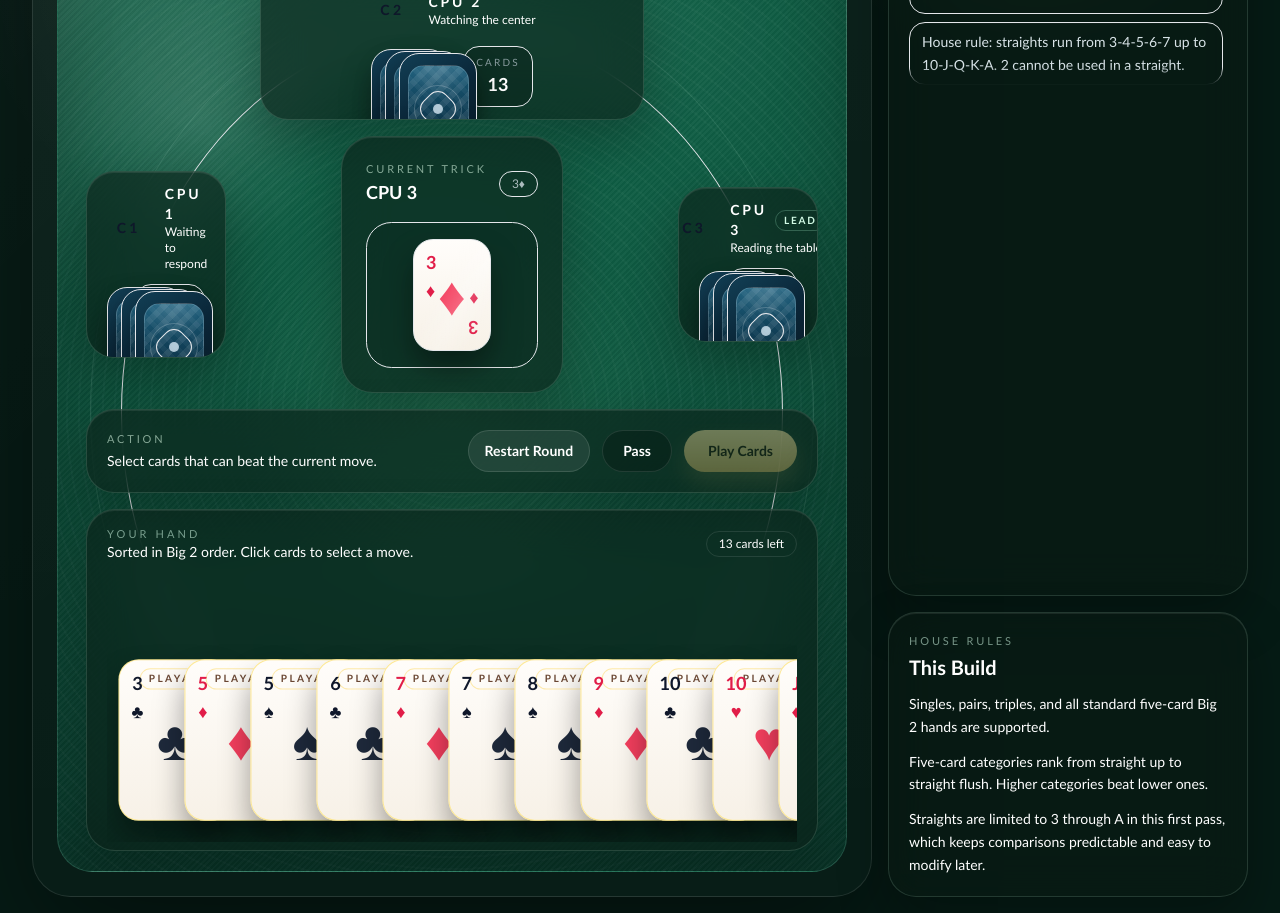
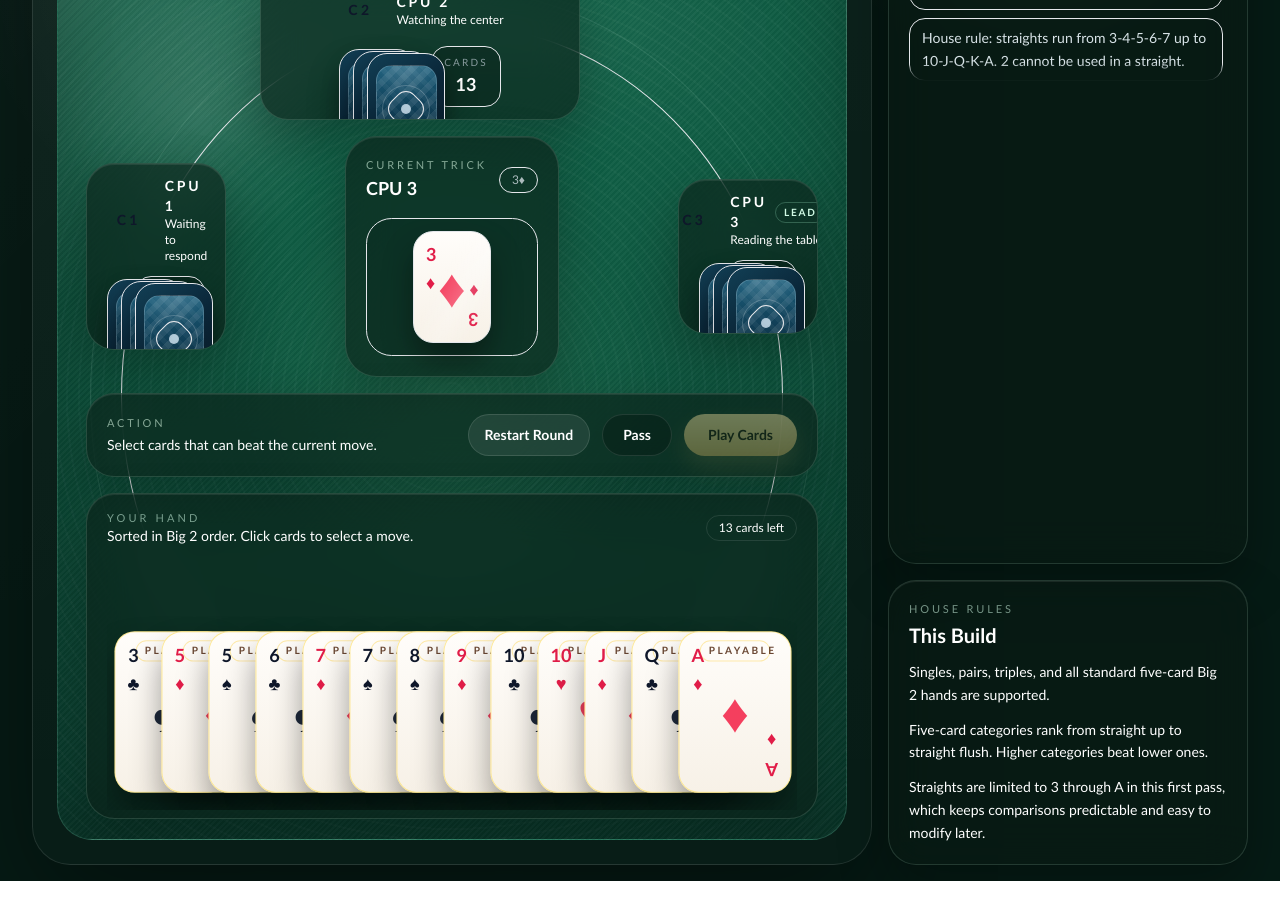
Before and after one commit to sunguyen06/big2online, a Next.js app: page /solo in a window 1280 px wide. Shown: the part 200-1113 px from the top of the page. After the commit the page ends 1081 px from the top, so only its background shows below. Built offline with nearby package versions, Linux system fonts and the light colour scheme.

Commit message:
Game UI fixes

```diff
--- a/components/big2/Card.tsx
+++ b/components/big2/Card.tsx
@@ -11,7 +11,7 @@ interface CardProps {
   playable?: boolean;
   interactive?: boolean;
   onClick?: () => void;
-  size?: "sm" | "md";
+  size?: "sm" | "compact" | "md";
   delay?: number;
   initialOffset?: { x?: number; y?: number; rotate?: number };
   className?: string;
@@ -20,6 +20,7 @@ interface CardProps {
 
 const sizeClasses = {
   sm: "h-24 w-[68px] sm:h-28 sm:w-[78px]",
+  compact: "h-[6.8rem] w-[76px] sm:h-[7.4rem] sm:w-[82px] lg:h-32 lg:w-[88px]",
   md: "h-32 w-[92px] sm:h-36 sm:w-[100px] lg:h-40 lg:w-[112px]",
 };
 
--- a/components/big2/GameLog.tsx
+++ b/components/big2/GameLog.tsx
@@ -15,8 +15,8 @@ const toneStyles: Record<LogEntry["tone"], string> = {
 
 export function GameLog({ log }: GameLogProps) {
   return (
-    <div className="glass-panel flex h-full min-h-[280px] flex-col rounded-[1.75rem] p-4 sm:p-5">
-      <div className="mb-4">
+    <div className="glass-panel flex h-full min-h-[220px] flex-col rounded-[1.75rem] p-4 sm:p-5 lg:min-h-0">
+      <div className="mb-3">
         <p className="panel-label">Recent Action</p>
         <h2 className="mt-1 text-xl font-semibold text-white">Game Log</h2>
       </div>
--- a/components/big2/Hand.tsx
+++ b/components/big2/Hand.tsx
@@ -1,5 +1,6 @@
 "use client";
 
+import { useEffect, useMemo, useRef, useState } from "react";
 import { Card as PlayingCard } from "@/components/big2/Card";
 import { Card } from "@/lib/big2/types";
 
@@ -22,26 +23,57 @@ export function Hand({
   interactive = false,
   dealt = true,
 }: HandProps) {
-  const overlap = cards.length > 10 ? 66 : 76;
-  const selectedSpread = 14;
+  const containerRef = useRef<HTMLDivElement | null>(null);
+  const [containerWidth, setContainerWidth] = useState(0);
+  const compactMode = cards.length >= 16;
+  const cardWidth = compactMode ? 96 : 112;
+  const baseSpacing = compactMode ? 50 : cards.length > 12 ? 62 : 76;
   const playableSet = new Set(playableIds);
-  const slotWidths = cards.map((card, index) =>
-    index === cards.length - 1 ? 112 : overlap + (selectedIds.includes(card.id) ? selectedSpread : 0),
-  );
-  const positions = slotWidths.reduce<number[]>((accumulator, width, index) => {
-    if (index === 0) {
-      accumulator.push(0);
-      return accumulator;
+
+  useEffect(() => {
+    if (!containerRef.current) {
+      return;
     }
 
-    accumulator.push(accumulator[index - 1] + slotWidths[index - 1]);
-    return accumulator;
+    const element = containerRef.current;
+    const updateWidth = () => setContainerWidth(element.clientWidth);
+
+    updateWidth();
+
+    const observer = new ResizeObserver(updateWidth);
+    observer.observe(element);
+
+    return () => observer.disconnect();
   }, []);
-  const width = Math.max(180, (positions.at(-1) ?? 0) + 112);
+
+  const spacing = useMemo(() => {
+    if (cards.length <= 1 || containerWidth === 0) {
+      return baseSpacing;
+    }
+
+    const availableWidth = Math.max(cardWidth, containerWidth - 12);
+    const fittedSpacing = Math.floor((availableWidth - cardWidth) / (cards.length - 1));
+
+    return Math.max(28, Math.min(baseSpacing, fittedSpacing));
+  }, [baseSpacing, cardWidth, cards.length, containerWidth]);
+
+  const positions = useMemo(
+    () => cards.map((_, index) => index * spacing),
+    [cards, spacing],
+  );
+  const width = Math.max(cardWidth, (positions.at(-1) ?? 0) + cardWidth);
+  const shouldScroll = containerWidth > 0 && width > containerWidth;
+  const handHeightClass = compactMode ? "h-48" : "h-56";
 
   return (
-    <div className="mx-auto w-full overflow-x-auto overflow-y-visible px-2 pb-4 pt-8 sm:px-3">
-      <div className="relative mx-auto h-56 min-w-max" style={{ width }}>
+    <div
+      ref={containerRef}
+      className={[
+        "mx-auto w-full overflow-y-visible px-1 pb-3 pt-5 sm:px-2",
+        shouldScroll ? "overflow-x-auto" : "overflow-x-hidden",
+      ].join(" ")}
+    >
+      <div className={`relative mx-auto min-w-max ${handHeightClass}`} style={{ width }}>
         {cards.map((card, index) => {
           const selected = selectedIds.includes(card.id);
           const offset = positions[index] ?? 0;
@@ -62,6 +94,7 @@ export function Hand({
                 playable={interactive && playableSet.has(card.id)}
                 interactive={interactive}
                 onClick={onCardClick ? () => onCardClick(card) : undefined}
+                size={compactMode ? "compact" : "md"}
                 delay={dealt ? index * 0.045 : 0}
                 initialOffset={{ x: 0, y: 140, rotate: 0 }}
               />
--- a/components/big2/PlayedCards.tsx
+++ b/components/big2/PlayedCards.tsx
@@ -21,7 +21,7 @@ export function PlayedCards({ move, seat = "north", playerName }: PlayedCardsPro
   const origin = originBySeat[seat];
 
   return (
-    <div className="glass-panel min-h-[220px] rounded-[2rem] border-white/10 p-5 sm:p-6">
+    <div className="glass-panel min-h-[200px] rounded-[2rem] border-white/10 p-4 sm:p-5 lg:min-h-[220px]">
       <div className="mb-4 flex items-center justify-between gap-3">
         <div>
           <p className="panel-label">Current Trick</p>
@@ -32,7 +32,7 @@ export function PlayedCards({ move, seat = "north", playerName }: PlayedCardsPro
         </div>
       </div>
 
-      <div className="grid min-h-[132px] place-items-center rounded-[1.6rem] border border-white/6 bg-black/10 px-3 py-4">
+      <div className="grid min-h-[110px] place-items-center rounded-[1.6rem] border border-white/6 bg-black/10 px-3 py-3">
         <AnimatePresence mode="wait">
           {move ? (
             <motion.div
--- a/components/big2/PlayerSeat.tsx
+++ b/components/big2/PlayerSeat.tsx
@@ -41,7 +41,7 @@ export function PlayerSeat({
   return (
     <motion.div
       className={[
-        "glass-panel relative overflow-hidden rounded-[1.75rem] px-4 py-3 text-center transition-colors sm:px-5",
+        "glass-panel relative w-full max-w-[320px] overflow-hidden rounded-[1.75rem] px-4 py-3 text-center transition-colors sm:px-5",
         active ? "gold-ring border-amber-200/35" : "",
         disconnected ? "border-rose-200/18 opacity-70" : "",
       ].join(" ")}
--- a/components/multiplayer/MultiplayerGamePage.tsx
+++ b/components/multiplayer/MultiplayerGamePage.tsx
@@ -16,6 +16,7 @@ import { MIN_ROOM_PLAYERS } from "@/lib/multiplayer/utils";
 import { useUiSoundEffects } from "@/lib/ui/useUiSoundEffects";
 
 const RELATIVE_SEATS: Seat[] = ["south", "west", "north", "east"];
+const RELATIVE_SEATS_THREE_PLAYER: Seat[] = ["south", "west", "east"];
 
 interface TablePlayerView {
   cardCount: number;
@@ -85,11 +86,16 @@ export function MultiplayerGamePage({ roomCode }: { roomCode: string }) {
       return [];
     }
 
-    const mySeatIndex = gameState.players.find((player) => player.id === currentPlayerId)?.seatIndex ?? 0;
+    const myPlayerIndex = gameState.players.findIndex((player) => player.id === currentPlayerId);
+    const mySeatIndex = gameState.players[myPlayerIndex]?.seatIndex ?? 0;
+    const relativeSeats = gameState.players.length === 3 ? RELATIVE_SEATS_THREE_PLAYER : RELATIVE_SEATS;
 
-    return gameState.players.map((player) => ({
+    return gameState.players.map((player, playerIndex) => ({
       ...player,
-      seat: RELATIVE_SEATS[(player.seatIndex - mySeatIndex + 4) % 4] ?? "south",
+      seat:
+        gameState.players.length === 3
+          ? relativeSeats[(playerIndex - myPlayerIndex + 3) % 3] ?? "south"
+          : relativeSeats[(player.seatIndex - mySeatIndex + 4) % 4] ?? "south",
     }));
   }, [currentPlayerId, gameState]);
 
@@ -160,6 +166,14 @@ export function MultiplayerGamePage({ roomCode }: { roomCode: string }) {
     room.players.length >= MIN_ROOM_PLAYERS &&
     room.players.length <= room.maxPlayers &&
     room.players.every((player) => player.connected);
+  const isThreePlayerTable = gameState?.players.length === 3;
+  const tableGridClass = isThreePlayerTable
+    ? "grid-cols-1 gap-4 lg:grid-cols-[minmax(220px,1fr)_minmax(380px,560px)_minmax(220px,1fr)] lg:grid-rows-[minmax(250px,1fr)_auto_auto]"
+    : "grid-cols-1 gap-4 lg:grid-cols-[minmax(220px,1fr)_minmax(380px,560px)_minmax(220px,1fr)] lg:grid-rows-[auto_minmax(220px,1fr)_auto_auto]";
+  const currentSeatLabel =
+    typeof currentRoomPlayer?.seatIndex === "number"
+      ? `${["South", "West", "North", "East"][currentRoomPlayer.seatIndex] ?? `Seat ${currentRoomPlayer.seatIndex + 1}`} seat`
+      : "Restoring seat";
 
   const roundEndedMessage = winnerPlayer
     ? canRestartRound
@@ -254,16 +268,16 @@ export function MultiplayerGamePage({ roomCode }: { roomCode: string }) {
   }
 
   return (
-    <main className="relative min-h-screen overflow-hidden px-4 py-4 text-white sm:px-6 lg:px-8">
+    <main className="relative min-h-screen overflow-hidden px-3 py-3 text-white sm:px-4 lg:h-screen lg:px-4 lg:py-2">
       <RulesModal open={rulesOpen} onClose={() => setRulesOpen(false)} />
 
-      <div className="mx-auto flex min-h-[calc(100vh-2rem)] max-w-[1920px] flex-col gap-4 xl:grid xl:grid-cols-[minmax(0,1fr)_360px] 2xl:relative 2xl:block 2xl:pr-4">
-        <section className="table-shell relative flex min-h-[900px] flex-col rounded-[2.4rem] p-4 sm:p-5 lg:p-6 2xl:mx-auto 2xl:max-w-[1184px]">
-          <div className="mb-4 flex flex-wrap items-start justify-between gap-4">
+      <div className="mx-auto flex w-full max-w-[1880px] flex-col gap-3 lg:h-[calc(100vh-1rem)] xl:grid xl:grid-cols-[minmax(0,1fr)_300px] xl:items-stretch">
+        <section className="table-shell relative flex flex-col rounded-[2.2rem] p-4 sm:p-5 lg:h-full lg:min-h-0 lg:p-5">
+          <div className="mb-3 flex flex-wrap items-start justify-between gap-3">
             <div>
               <p className="text-[11px] uppercase tracking-[0.34em] text-amber-100/62">Big 2 Online</p>
-              <h1 className="mt-2 text-3xl font-black tracking-tight text-white sm:text-4xl">Room {roomCode}</h1>
-              <p className="mt-2 max-w-2xl text-sm leading-relaxed text-slate-100/72">
+              <h1 className="mt-1 text-3xl font-black tracking-tight text-white sm:text-[2.4rem] lg:text-[2.55rem]">Room {roomCode}</h1>
+              <p className="mt-1.5 max-w-3xl text-sm leading-relaxed text-slate-100/72">
                 Private multiplayer table with server-owned game state, reconnect-aware room flow, and support for both 3- and 4-player rounds.
               </p>
             </div>
@@ -286,14 +300,15 @@ export function MultiplayerGamePage({ roomCode }: { roomCode: string }) {
             </div>
           </div>
 
-          <div className="felt-surface table-rim relative flex-1 overflow-hidden rounded-[2.2rem] border border-emerald-100/10 px-3 py-5 sm:px-5 lg:px-7">
+          <div className="felt-surface table-rim relative flex-1 overflow-hidden rounded-[2rem] border border-emerald-100/10 px-3 py-4 sm:px-4 lg:min-h-0 lg:px-6 lg:py-4 xl:px-7">
             <div className="absolute inset-[4%] rounded-[50%] border border-emerald-100/10" />
             <div className="absolute inset-[8%] rounded-[50%] border border-white/6" />
             <div className="pointer-events-none absolute inset-x-[12%] top-6 h-24 rounded-full bg-white/5 blur-3xl" />
             <div className="pointer-events-none absolute inset-x-[20%] bottom-20 h-24 rounded-full bg-emerald-300/6 blur-3xl" />
 
-            <div className="relative mx-auto grid h-full min-h-[760px] w-full max-w-[1200px] grid-cols-2 gap-4 md:grid-cols-[minmax(0,1fr)_minmax(260px,420px)_minmax(0,1fr)] md:grid-rows-[auto_minmax(210px,1fr)_auto_auto]">
-              <div className="col-span-2 md:col-start-2 md:row-start-1 mx-auto w-full max-w-sm">
+            <div className={`relative mx-auto grid h-full min-h-[620px] w-full max-w-[1380px] lg:min-h-0 ${tableGridClass}`}>
+              {!isThreePlayerTable ? (
+                <div className="mx-auto w-full max-w-[320px] lg:col-start-2 lg:row-start-1">
                   {northPlayer ? (
                     <PlayerSeat
                       player={northPlayer}
@@ -311,12 +326,25 @@ export function MultiplayerGamePage({ roomCode }: { roomCode: string }) {
                     />
                   ) : null}
                 </div>
+              ) : null}
 
-              <div className="col-span-2 md:col-start-2 md:row-start-2 flex items-center justify-center">
+              <div
+                className={[
+                  "flex items-center justify-center self-center",
+                  isThreePlayerTable ? "lg:col-start-2 lg:row-start-1" : "lg:col-start-2 lg:row-start-2",
+                ].join(" ")}
+              >
+                <div className="w-full max-w-[560px]">
                   <PlayedCards move={gameState.currentMove} playerName={lastPlayedPlayer?.name} seat={lastPlayedPlayer?.seat} />
                 </div>
+              </div>
 
-              <div className="col-span-1 md:col-start-1 md:row-start-2 flex items-center">
+              <div
+                className={[
+                  "flex items-center justify-center",
+                  isThreePlayerTable ? "lg:col-start-1 lg:row-start-1" : "lg:col-start-1 lg:row-start-2",
+                ].join(" ")}
+              >
                 {westPlayer ? (
                   <PlayerSeat
                     player={westPlayer}
@@ -335,7 +363,12 @@ export function MultiplayerGamePage({ roomCode }: { roomCode: string }) {
                 ) : null}
               </div>
 
-              <div className="col-span-1 md:col-start-3 md:row-start-2 flex items-center justify-end">
+              <div
+                className={[
+                  "flex items-center justify-center",
+                  isThreePlayerTable ? "lg:col-start-3 lg:row-start-1" : "lg:col-start-3 lg:row-start-2",
+                ].join(" ")}
+              >
                 {eastPlayer ? (
                   <PlayerSeat
                     player={eastPlayer}
@@ -354,8 +387,8 @@ export function MultiplayerGamePage({ roomCode }: { roomCode: string }) {
                 ) : null}
               </div>
 
-              <div className="col-span-2 md:col-span-3 md:row-start-3">
-                <div className="glass-panel rounded-[1.75rem] p-4 sm:p-5">
+              <div className="lg:col-span-3 lg:row-start-3">
+                <div className="glass-panel rounded-[1.75rem] p-3 sm:p-3.5">
                   <div className="flex flex-col gap-3 lg:flex-row lg:items-center lg:justify-between">
                     <div>
                       <p className="panel-label">Action</p>
@@ -391,9 +424,9 @@ export function MultiplayerGamePage({ roomCode }: { roomCode: string }) {
                 </div>
               </div>
 
-              <div className="col-span-2 md:col-span-3 md:row-start-4">
+              <div className="lg:col-span-3 lg:row-start-4">
                 <motion.div
-                  className="glass-panel rounded-[1.8rem] px-3 pb-2 pt-4 sm:px-5"
+                  className="glass-panel rounded-[1.8rem] px-3 pb-1 pt-2.5 sm:px-4"
                   initial={{ opacity: 0, y: 24 }}
                   animate={{ opacity: 1, y: 0 }}
                 >
@@ -401,7 +434,7 @@ export function MultiplayerGamePage({ roomCode }: { roomCode: string }) {
                     <div>
                       <p className="panel-label">Your Hand</p>
                       <p className="text-sm text-slate-100/74">
-                        Tap or click to build a move. On smaller screens the hand stays horizontally scrollable.
+                        Tap or click to build a move. The hand compresses to fit larger screens and stays scrollable only when space gets tight.
                       </p>
                     </div>
                     <div className="rounded-full border border-white/10 bg-black/16 px-3 py-1 text-xs text-slate-100/72">
@@ -445,7 +478,7 @@ export function MultiplayerGamePage({ roomCode }: { roomCode: string }) {
           </div>
         </section>
 
-        <aside className="flex flex-col gap-4 2xl:absolute 2xl:right-4 2xl:top-0 2xl:w-[360px]">
+        <aside className="flex flex-col gap-3 lg:min-h-0 lg:overflow-hidden">
           <GameLog log={gameState.gameLog} />
 
           <div className="glass-panel rounded-[1.75rem] p-4 sm:p-5">
@@ -458,7 +491,7 @@ export function MultiplayerGamePage({ roomCode }: { roomCode: string }) {
                 Format: <span className="font-semibold text-white">{room?.players.length === 3 ? "3-player joker deck" : "4-player standard deck"}</span>
               </p>
               <p>
-                Seat: <span className="font-semibold text-white">{southPlayer.name}</span>
+                Seat: <span className="font-semibold text-white">{currentSeatLabel}</span>
               </p>
               <p>
                 Current lead: <span className="font-semibold text-white">{lastPlayedPlayer?.name ?? "Open table"}</span>
```
Lines whose indentation alone changed are shown as unchanged.
